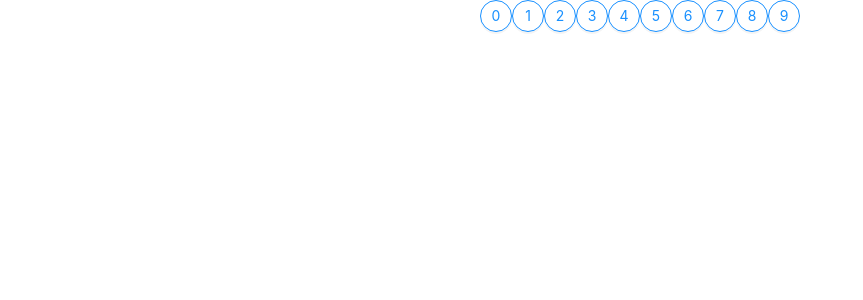
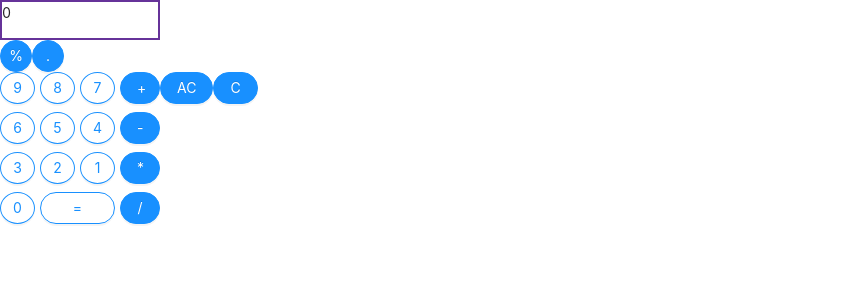
Before and after one commit to wwren/Calculator, a React (Create React App) app: page / in a window 1280 px wide. Shown: the top 300 px of the page, without its empty margins (0-863 px from the left). Built offline with nearby package versions, Linux system fonts and the light colour scheme.

Commit message:
Added all major functions

```diff
--- a/src/App.css
+++ b/src/App.css
@@ -1,40 +1,41 @@
-@import '~antd/dist/antd.css';
+@import "~antd/dist/antd.css";
 
-.App {
-  text-align: center;
+.number {
+  display: grid;
+  grid-template: repeat(3, 40px) / repeat(3, 35px);
+  column-gap: 5px;
 }
 
-.App-logo {
-  height: 40vmin;
-  pointer-events: none;
+.equation {
+  grid-column-start: 2;
+  grid-column-end: 4;
 }
 
-@media (prefers-reduced-motion: no-preference) {
-  .App-logo {
-    animation: App-logo-spin infinite 20s linear;
-  }
+.mathFunction {
+  margin-left: 5px;
+  display: flex;
+  flex-direction: column;
+  width: 40px;
+  height: 151px;
 }
 
-.App-header {
-  background-color: #282c34;
-  min-height: 100vh;
+.mathFunction > * {
+  margin-bottom: 8px;
+}
+
+.container {
+  display: flex;
+}
+
+.output {
+  border: 2px solid rebeccapurple;
+  width: 160px;
+  height: 40px;
   display: flex;
   flex-direction: column;
-  align-items: center;
-  justify-content: center;
-  font-size: calc(10px + 2vmin);
-  color: white;
 }
 
-.App-link {
-  color: #61dafb;
+.ans {
+  font-weight: 100;
+  font-size: 10px;
 }
-
-@keyframes App-logo-spin {
-  from {
-    transform: rotate(0deg);
-  }
-  to {
-    transform: rotate(360deg);
-  }
-}
--- a/src/App.tsx
+++ b/src/App.tsx
@@ -1,19 +1,47 @@
-import React, { useState } from 'react';
+import React, {useState } from 'react';
 import { Number } from './Components/Number';
+import { MathFunctional, Equation, FormatNumber } from './Components/Functional';
+import { AllClear, Clear } from './Components/Clear';
 import './App.css';
+import { MathKeys } from './Helper/types';
+
 
 function App() {
-  const [numberInDisplay, setNumberInDisplay] = useState<number[]>([]);
+  const [evaluation, setEvaluation] = useState<string>("0");
+  const [ans, setAns] = useState<string>("");
 
   return (
-    <div className="App">
+    <>
+    <div className="output">
+      <div className="ans"> {ans} </div>
+      <div className="evaluation">{evaluation}</div>
+    </div>
+    <div>
       {
-        Array.from(Array(10).keys()).map(ele =>
-          <Number number={ele} key={ele} prevState={numberInDisplay} setNumberInDisplay={setNumberInDisplay}/>
-        )
+        ["%", "."].map(ele => <FormatNumber key={ele} formatKey={ele} prevState={evaluation} setEvaluation={setEvaluation}></FormatNumber>)
       }
-      <div>{numberInDisplay}</div>
     </div>
+    <div className="container">
+      <div className="number">
+        {
+          Array.from(Array(10).keys()).reverse().map(ele =>
+            <Number key={ele} number={`${ele}`} prevState={evaluation} setEvaluation={setEvaluation}/>
+          )
+        }
+        <Equation prevState={evaluation} setEvaluation={setEvaluation} setAns={setAns}/>
+      </div>
+      <div className="mathFunction">
+      {
+        ["plus", "minus", "multiple", "divide"].map(ele =>
+          <MathFunctional mathFunctionalKey={ele as MathKeys} prevState={evaluation} setEvaluation={setEvaluation} key={ele} />          )
+      }
+      </div>
+      <div>
+        <AllClear prevState={evaluation} setEvaluation={setEvaluation} setAns={setAns} />
+        <Clear prevState={evaluation} setEvaluation={setEvaluation} />
+      </div>
+    </div>
+    </>
   );
 }
 
--- /dev/null
+++ b/src/Components/Clear.tsx
@@ -0,0 +1,16 @@
+import {Button} from 'antd';
+
+export function AllClear({prevState, setEvaluation, setAns}:{prevState: string, setEvaluation: (x:string)=> void, setAns:(x:string)=> void}) {
+
+  function _handleClick() {
+    setAns(`Ans: ${prevState}`);
+    setEvaluation("0");
+  }
+  return (<Button type="primary" shape="round" onClick={_handleClick}>AC</Button>)
+}
+
+
+export function Clear({prevState, setEvaluation}:{prevState: string, setEvaluation: (x:string)=> void}) {
+
+  return (<Button type="primary" shape="round" onClick={() => setEvaluation(prevState.slice(0, -1))}>C</Button>)
+}
--- /dev/null
+++ b/src/Components/Functional.tsx
@@ -0,0 +1,51 @@
+import {Button} from 'antd';
+import {MathKeys, Evaluation} from '../Helper/types';
+import {mathFunctionalKeyToSymbol} from '../Helper/MapFunctionalKeyToSymbol';
+import { formatEvaluation, calculate } from '../Helper/Calculate';
+import { PresetColorTypes } from 'antd/lib/_util/colors';
+
+export function MathFunctional({mathFunctionalKey,  prevState, setEvaluation}:{mathFunctionalKey: MathKeys, prevState: string, setEvaluation: (x:any) => void}) {
+  let symbol = mathFunctionalKeyToSymbol[mathFunctionalKey]
+  return (
+    <Button type="primary" shape="round" onClick={() => setEvaluation(prevState.concat(` ${symbol} `))}>{symbol} </Button>
+  )
+}
+
+export function Equation({prevState, setEvaluation, setAns}:{prevState:string, setEvaluation:(x:string)=>void, setAns:(x:string)=>void}) {
+  function _handleClick() {
+    setAns(prevState.concat(' ='));
+    let mathKeyArray = prevState.replaceAll(' ', '').match(/[-\/\*\+]/g);
+
+    if (mathKeyArray)
+    {
+      let numberArray = prevState.replaceAll(' ', '').match(/\d+(\.\d{1,})?/g)?.map(ele => Number(ele))!;
+      console.log('number Array ', numberArray)
+      let result = calculate(mathKeyArray, numberArray);
+
+      setEvaluation(result!.toString());
+      console.log('result', result)
+    } else {
+      setEvaluation(prevState)
+    }
+  }
+
+  return (
+    <Button className="equation" type="primary" shape="round" ghost onClick={_handleClick} >=</Button>
+  )
+}
+
+export function FormatNumber({formatKey, prevState, setEvaluation}: {formatKey:string, prevState: string, setEvaluation: (x:string)=>void}) {
+  function _handleClick() {
+    let newEvaluation =  formatEvaluation(prevState, formatKey);
+    if (newEvaluation)
+    {
+      setEvaluation(newEvaluation)
+    }else {
+      setEvaluation(prevState)
+    }
+
+  }
+  return (
+    <Button type="primary" shape="circle" onClick={_handleClick}>{formatKey} </Button>
+  )
+}
--- a/src/Components/Number.tsx
+++ b/src/Components/Number.tsx
@@ -1,9 +1,11 @@
 import {Button} from 'antd';
 
-export function Number({number, prevState, setNumberInDisplay}:{number:number,prevState:number[], setNumberInDisplay: (x:any) => void}) {
+const INITIAL_EVALUATION = "0"
+
+export function Number({number, prevState, setEvaluation}:{number:string, prevState:string, setEvaluation: (x:any) => void}) {
   return (
     <>
-    <Button type="primary" shape="circle" ghost onClick={() => setNumberInDisplay([...prevState, number])}>{number} </Button>
+    <Button type="primary" shape="circle" ghost onClick={() => setEvaluation(prevState === INITIAL_EVALUATION ? number: prevState.concat(number))}>{number} </Button>
     </>
   )
 }
--- /dev/null
+++ b/src/Helper/Calculate.ts
@@ -0,0 +1,80 @@
+import { setOriginalNode } from "typescript";
+import { Evaluation } from "./types";
+
+export function formatEvaluation(
+  evaluation: string,
+  formatKey: string
+): void | string {
+  let evaluationTrimed = evaluation.replaceAll(" ", "");
+  let regExpMatch = evaluationTrimed.match(/\d+(\.\d{1,})?$/);
+  console.log("regExpMatch", regExpMatch);
+
+  if (regExpMatch) {
+    let lastNum = regExpMatch![0];
+    console.log("formatting found lastNum ", lastNum);
+    let lastNumIndex = regExpMatch?.index;
+    console.log("formatting found lastNum index ", lastNumIndex);
+    let lastNumFormatted =
+      formatKey === "%" ? Number(lastNum) * 0.01 : Number(lastNum) * 0.1;
+    console.log("lastNumberFormatted", lastNumFormatted);
+    console.log("slice result", evaluation.slice(0, lastNumIndex));
+    return evaluation
+      .slice(0, lastNumIndex)
+      .concat(lastNumFormatted.toString());
+  } else {
+    console.log("evaluation  is now", evaluationTrimed);
+    let lastSym = evaluationTrimed.split("").pop();
+    console.log("lastSym", lastSym);
+    if (lastSym !== ".") {
+      let newEvaluation = evaluationTrimed.replace(lastSym!, "");
+      console.log("newEvaluation ", newEvaluation);
+      return formatEvaluation(newEvaluation, formatKey);
+    }
+  }
+}
+
+export function calculate(
+  mathKeyArray: string[],
+  numberArray: number[]
+): void | number {
+  let priorityKeyIndex = mathKeyArray.find((ele) => ele === "*")
+    ? mathKeyArray.findIndex((ele) => ele === "*")
+    : mathKeyArray.findIndex((ele) => ele === "/");
+
+  let mathKeyIndex = priorityKeyIndex < 0 ? 0 : priorityKeyIndex;
+  let mathKey = mathKeyArray[mathKeyIndex];
+  console.log(
+    `priorityKeyIndex: ${priorityKeyIndex}, mathKeyIndex: ${mathKeyIndex}, mathKey: ${mathKey} `
+  );
+  let firstNum = numberArray[mathKeyIndex];
+  let secondNum = numberArray[mathKeyIndex + 1];
+  console.log(`firstNum: ${firstNum}, secondNum: ${secondNum}`);
+  let result = calculateTwoNumber(mathKey, firstNum, secondNum);
+
+  numberArray.splice(mathKeyIndex, 2, result);
+  mathKeyArray.splice(mathKeyIndex, 1);
+
+  if (mathKeyArray.length > 0) {
+    return calculate(mathKeyArray, numberArray);
+  } else {
+    // console.log("final result", result);
+    return result;
+  }
+}
+
+function calculateTwoNumber(
+  mathKey: string,
+  firstNum: number,
+  secondNum: number
+) {
+  switch (mathKey) {
+    case "*":
+      return firstNum * secondNum;
+    case "/":
+      return firstNum / secondNum;
+    case "+":
+      return firstNum + secondNum;
+    default:
+      return firstNum - secondNum;
+  }
+}
--- /dev/null
+++ b/src/Helper/MapFunctionalKeyToSymbol.ts
@@ -0,0 +1,6 @@
+export const mathFunctionalKeyToSymbol: { [id: string]: string } = {
+  minus: "-",
+  plus: "+",
+  divide: "/",
+  multiple: "*",
+};
--- /dev/null
+++ b/src/Helper/types.d.ts
@@ -0,0 +1,6 @@
+// export type NumberKeys = 0 | 1 | 2 | 3 | 4 | 5 | 6 | 7 | 8 |9;
+// export const NumberKeys = Array.from(Array(9).keys()) as const
+export type MathKeys = "minus" | "plus" | "divide" | "multiple";
+export interface Evaluation {
+  displayNum: number;
+}
--- a/src/types.d.ts
+++ /dev/null
@@ -1,2 +0,0 @@
-// export type NumberKeys = 0 | 1 | 2 | 3 | 4 | 5 | 6 | 7 | 8 |9;
-export const NumberKeys = Array.from(Array(9).keys()) as const
```
